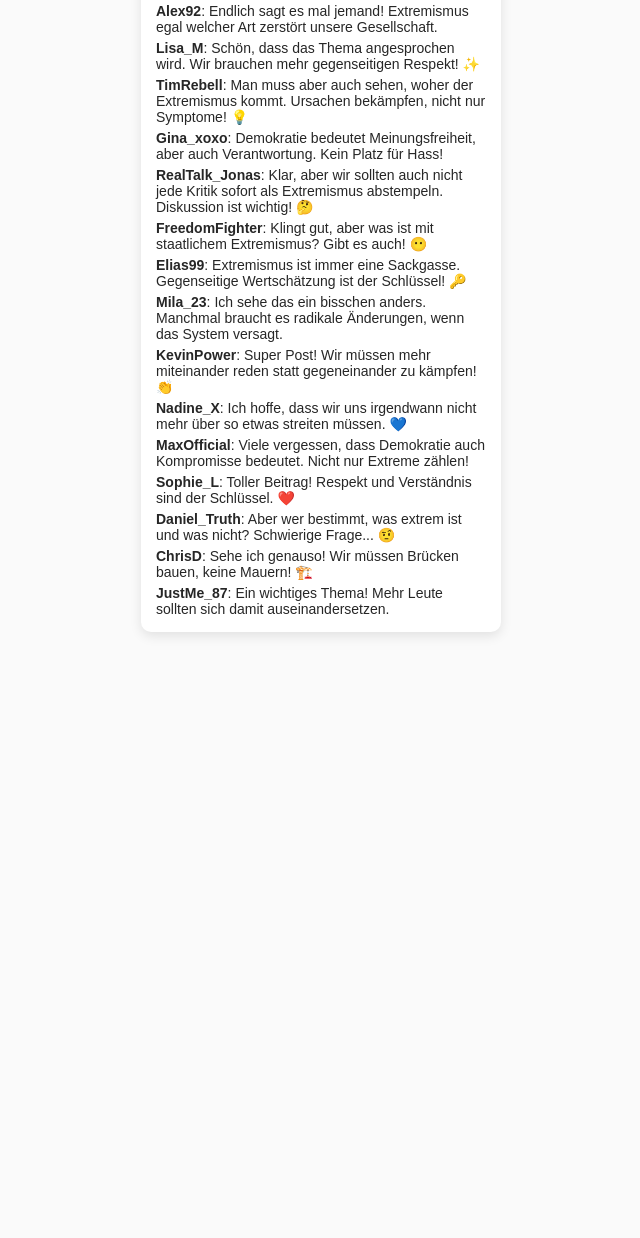
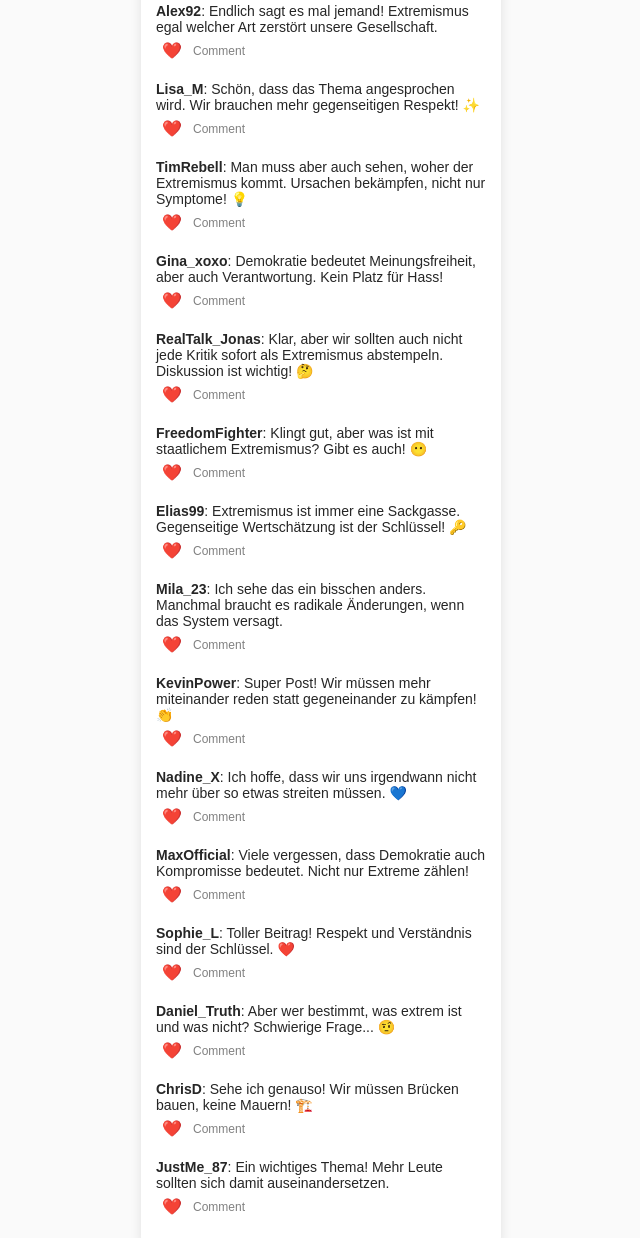
Before and after one commit to Justiiiiiin/EthikArbeit, a plain HTML site: page index.html in a window 1280 px wide. Shown: the part 870-2108 px from the top of the page, without its empty margins (319-959 px from the left). Before the commit the page ends 1522 px from the top, so only its background shows below. Drawn offline with Linux system fonts and the light colour scheme.

Commit message:
Update index.html

```diff
--- a/index.html
+++ b/index.html
@@ -172,65 +172,139 @@
 </style>
 
 <div class="comments-section" id="commentsSection" style="font-family: Arial, sans-serif; font-size: 14px; color: #262626;">
-    <div class="comment" id="comment1">
+    <div class="comment" id="comment1" style="margin-bottom: 20px;">
         <span class="username" style="font-weight: bold;">Alex92</span>:
         <span class="comment-text">Endlich sagt es mal jemand! Extremismus egal welcher Art zerstört unsere Gesellschaft.</span>
+        <div class="comment-actions" style="display: flex; align-items: center; margin-top: 5px;">
+            <button class="like-button" style="background: none; border: none; color: #FF6347; font-size: 16px; cursor: pointer;">❤️</button>
+            <span style="font-size: 12px; color: grey; margin-left: 5px;">Comment</span>
+        </div>
     </div>
-    <div class="comment" id="comment2">
+
+    <div class="comment" id="comment2" style="margin-bottom: 20px;">
         <span class="username" style="font-weight: bold;">Lisa_M</span>:
         <span class="comment-text">Schön, dass das Thema angesprochen wird. Wir brauchen mehr gegenseitigen Respekt! ✨</span>
+        <div class="comment-actions" style="display: flex; align-items: center; margin-top: 5px;">
+            <button class="like-button" style="background: none; border: none; color: #FF6347; font-size: 16px; cursor: pointer;">❤️</button>
+            <span style="font-size: 12px; color: grey; margin-left: 5px;">Comment</span>
+        </div>
     </div>
-    <div class="comment" id="comment3">
+
+    <div class="comment" id="comment3" style="margin-bottom: 20px;">
         <span class="username" style="font-weight: bold;">TimRebell</span>:
         <span class="comment-text">Man muss aber auch sehen, woher der Extremismus kommt. Ursachen bekämpfen, nicht nur Symptome! 💡</span>
+        <div class="comment-actions" style="display: flex; align-items: center; margin-top: 5px;">
+            <button class="like-button" style="background: none; border: none; color: #FF6347; font-size: 16px; cursor: pointer;">❤️</button>
+            <span style="font-size: 12px; color: grey; margin-left: 5px;">Comment</span>
+        </div>
     </div>
-    <div class="comment" id="comment4">
+
+    <div class="comment" id="comment4" style="margin-bottom: 20px;">
         <span class="username" style="font-weight: bold;">Gina_xoxo</span>:
         <span class="comment-text">Demokratie bedeutet Meinungsfreiheit, aber auch Verantwortung. Kein Platz für Hass!</span>
+        <div class="comment-actions" style="display: flex; align-items: center; margin-top: 5px;">
+            <button class="like-button" style="background: none; border: none; color: #FF6347; font-size: 16px; cursor: pointer;">❤️</button>
+            <span style="font-size: 12px; color: grey; margin-left: 5px;">Comment</span>
+        </div>
     </div>
-    <div class="comment" id="comment5">
+
+    <div class="comment" id="comment5" style="margin-bottom: 20px;">
         <span class="username" style="font-weight: bold;">RealTalk_Jonas</span>:
         <span class="comment-text">Klar, aber wir sollten auch nicht jede Kritik sofort als Extremismus abstempeln. Diskussion ist wichtig! 🤔</span>
+        <div class="comment-actions" style="display: flex; align-items: center; margin-top: 5px;">
+            <button class="like-button" style="background: none; border: none; color: #FF6347; font-size: 16px; cursor: pointer;">❤️</button>
+            <span style="font-size: 12px; color: grey; margin-left: 5px;">Comment</span>
+        </div>
     </div>
-    <div class="comment" id="comment6">
+
+    <div class="comment" id="comment6" style="margin-bottom: 20px;">
         <span class="username" style="font-weight: bold;">FreedomFighter</span>:
         <span class="comment-text">Klingt gut, aber was ist mit staatlichem Extremismus? Gibt es auch! 😶</span>
+        <div class="comment-actions" style="display: flex; align-items: center; margin-top: 5px;">
+            <button class="like-button" style="background: none; border: none; color: #FF6347; font-size: 16px; cursor: pointer;">❤️</button>
+            <span style="font-size: 12px; color: grey; margin-left: 5px;">Comment</span>
+        </div>
     </div>
-    <div class="comment" id="comment7">
+
+    <div class="comment" id="comment7" style="margin-bottom: 20px;">
         <span class="username" style="font-weight: bold;">Elias99</span>:
         <span class="comment-text">Extremismus ist immer eine Sackgasse. Gegenseitige Wertschätzung ist der Schlüssel! 🔑</span>
+        <div class="comment-actions" style="display: flex; align-items: center; margin-top: 5px;">
+            <button class="like-button" style="background: none; border: none; color: #FF6347; font-size: 16px; cursor: pointer;">❤️</button>
+            <span style="font-size: 12px; color: grey; margin-left: 5px;">Comment</span>
+        </div>
     </div>
-    <div class="comment" id="comment8">
+
+    <div class="comment" id="comment8" style="margin-bottom: 20px;">
         <span class="username" style="font-weight: bold;">Mila_23</span>:
         <span class="comment-text">Ich sehe das ein bisschen anders. Manchmal braucht es radikale Änderungen, wenn das System versagt.</span>
+        <div class="comment-actions" style="display: flex; align-items: center; margin-top: 5px;">
+            <button class="like-button" style="background: none; border: none; color: #FF6347; font-size: 16px; cursor: pointer;">❤️</button>
+            <span style="font-size: 12px; color: grey; margin-left: 5px;">Comment</span>
+        </div>
     </div>
-    <div class="comment" id="comment9">
+
+    <div class="comment" id="comment9" style="margin-bottom: 20px;">
         <span class="username" style="font-weight: bold;">KevinPower</span>:
         <span class="comment-text">Super Post! Wir müssen mehr miteinander reden statt gegeneinander zu kämpfen! 👏</span>
+        <div class="comment-actions" style="display: flex; align-items: center; margin-top: 5px;">
+            <button class="like-button" style="background: none; border: none; color: #FF6347; font-size: 16px; cursor: pointer;">❤️</button>
+            <span style="font-size: 12px; color: grey; margin-left: 5px;">Comment</span>
+        </div>
     </div>
-    <div class="comment" id="comment10">
+
+    <div class="comment" id="comment10" style="margin-bottom: 20px;">
         <span class="username" style="font-weight: bold;">Nadine_X</span>:
         <span class="comment-text">Ich hoffe, dass wir uns irgendwann nicht mehr über so etwas streiten müssen. 💙</span>
+        <div class="comment-actions" style="display: flex; align-items: center; margin-top: 5px;">
+            <button class="like-button" style="background: none; border: none; color: #FF6347; font-size: 16px; cursor: pointer;">❤️</button>
+            <span style="font-size: 12px; color: grey; margin-left: 5px;">Comment</span>
+        </div>
     </div>
-    <div class="comment" id="comment11">
+
+    <div class="comment" id="comment11" style="margin-bottom: 20px;">
         <span class="username" style="font-weight: bold;">MaxOfficial</span>:
         <span class="comment-text">Viele vergessen, dass Demokratie auch Kompromisse bedeutet. Nicht nur Extreme zählen!</span>
+        <div class="comment-actions" style="display: flex; align-items: center; margin-top: 5px;">
+            <button class="like-button" style="background: none; border: none; color: #FF6347; font-size: 16px; cursor: pointer;">❤️</button>
+            <span style="font-size: 12px; color: grey; margin-left: 5px;">Comment</span>
+        </div>
     </div>
-    <div class="comment" id="comment12">
+
+    <div class="comment" id="comment12" style="margin-bottom: 20px;">
         <span class="username" style="font-weight: bold;">Sophie_L</span>:
         <span class="comment-text">Toller Beitrag! Respekt und Verständnis sind der Schlüssel. ❤️</span>
+        <div class="comment-actions" style="display: flex; align-items: center; margin-top: 5px;">
+            <button class="like-button" style="background: none; border: none; color: #FF6347; font-size: 16px; cursor: pointer;">❤️</button>
+            <span style="font-size: 12px; color: grey; margin-left: 5px;">Comment</span>
+        </div>
     </div>
-    <div class="comment" id="comment13">
+
+    <div class="comment" id="comment13" style="margin-bottom: 20px;">
         <span class="username" style="font-weight: bold;">Daniel_Truth</span>:
         <span class="comment-text">Aber wer bestimmt, was extrem ist und was nicht? Schwierige Frage... 🤨</span>
+        <div class="comment-actions" style="display: flex; align-items: center; margin-top: 5px;">
+            <button class="like-button" style="background: none; border: none; color: #FF6347; font-size: 16px; cursor: pointer;">❤️</button>
+            <span style="font-size: 12px; color: grey; margin-left: 5px;">Comment</span>
+        </div>
     </div>
-    <div class="comment" id="comment14">
+
+    <div class="comment" id="comment14" style="margin-bottom: 20px;">
         <span class="username" style="font-weight: bold;">ChrisD</span>:
         <span class="comment-text">Sehe ich genauso! Wir müssen Brücken bauen, keine Mauern! 🏗️</span>
+        <div class="comment-actions" style="display: flex; align-items: center; margin-top: 5px;">
+            <button class="like-button" style="background: none; border: none; color: #FF6347; font-size: 16px; cursor: pointer;">❤️</button>
+            <span style="font-size: 12px; color: grey; margin-left: 5px;">Comment</span>
+        </div>
     </div>
-    <div class="comment" id="comment15">
+
+    <div class="comment" id="comment15" style="margin-bottom: 20px;">
         <span class="username" style="font-weight: bold;">JustMe_87</span>:
         <span class="comment-text">Ein wichtiges Thema! Mehr Leute sollten sich damit auseinandersetzen.</span>
+        <div class="comment-actions" style="display: flex; align-items: center; margin-top: 5px;">
+            <button class="like-button" style="background: none; border: none; color: #FF6347; font-size: 16px; cursor: pointer;">❤️</button>
+            <span style="font-size: 12px; color: grey; margin-left: 5px;">Comment</span>
+        </div>
     </div>
 </div>
 
@@ -238,6 +312,7 @@
     <textarea id="newCommentInput" class="comment-input" placeholder="Schreib einen Kommentar..." style="width: 100%; padding: 8px; font-size: 14px;"></textarea>
     <button onclick="addComment()" style="background-color: #0095F6; color: white; border: none; padding: 6px 12px; cursor: pointer; font-size: 14px;">Kommentar hinzufügen</button>
 </div>
+
 
 <script>
     let likes = 0;
```
